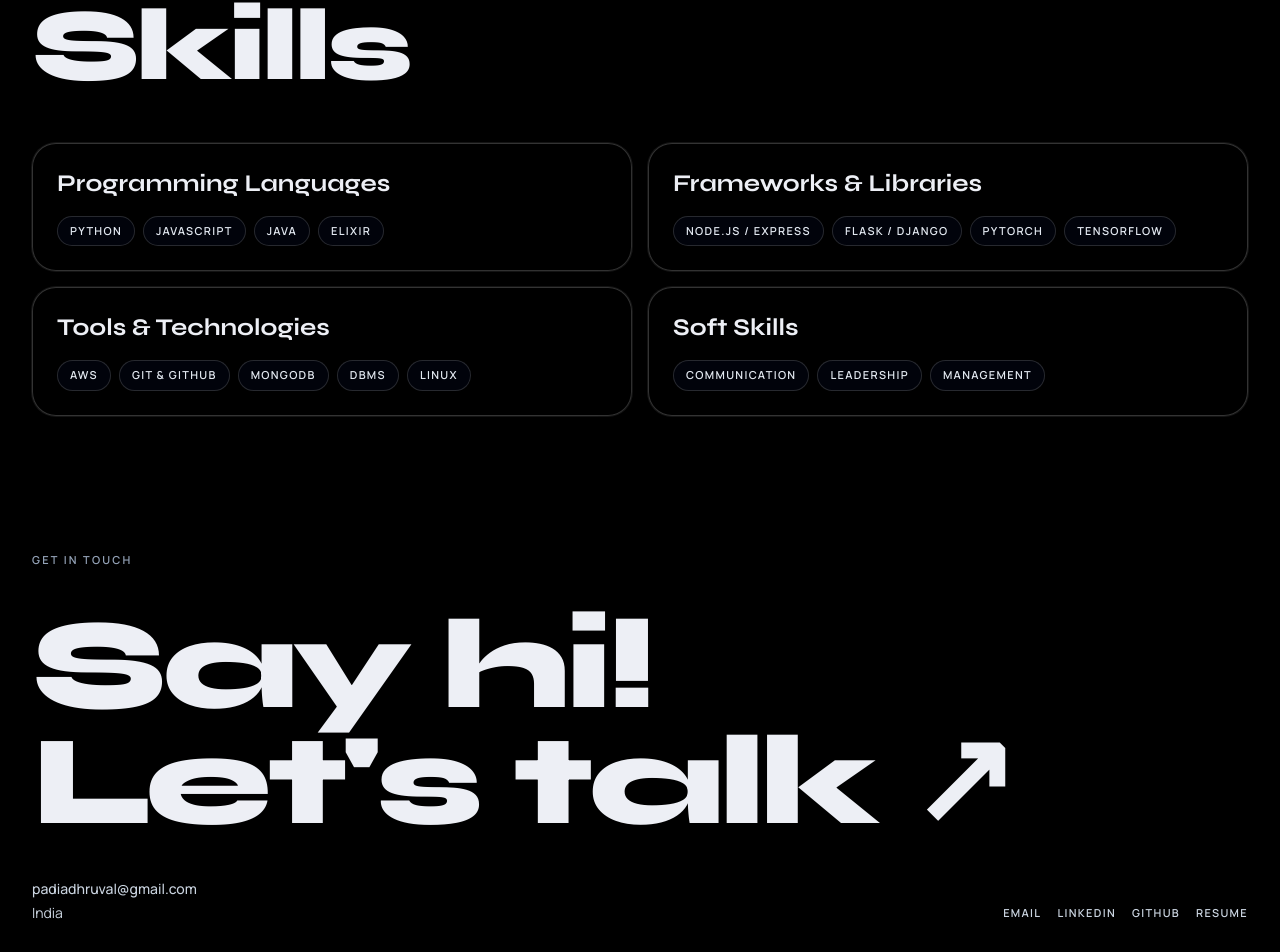
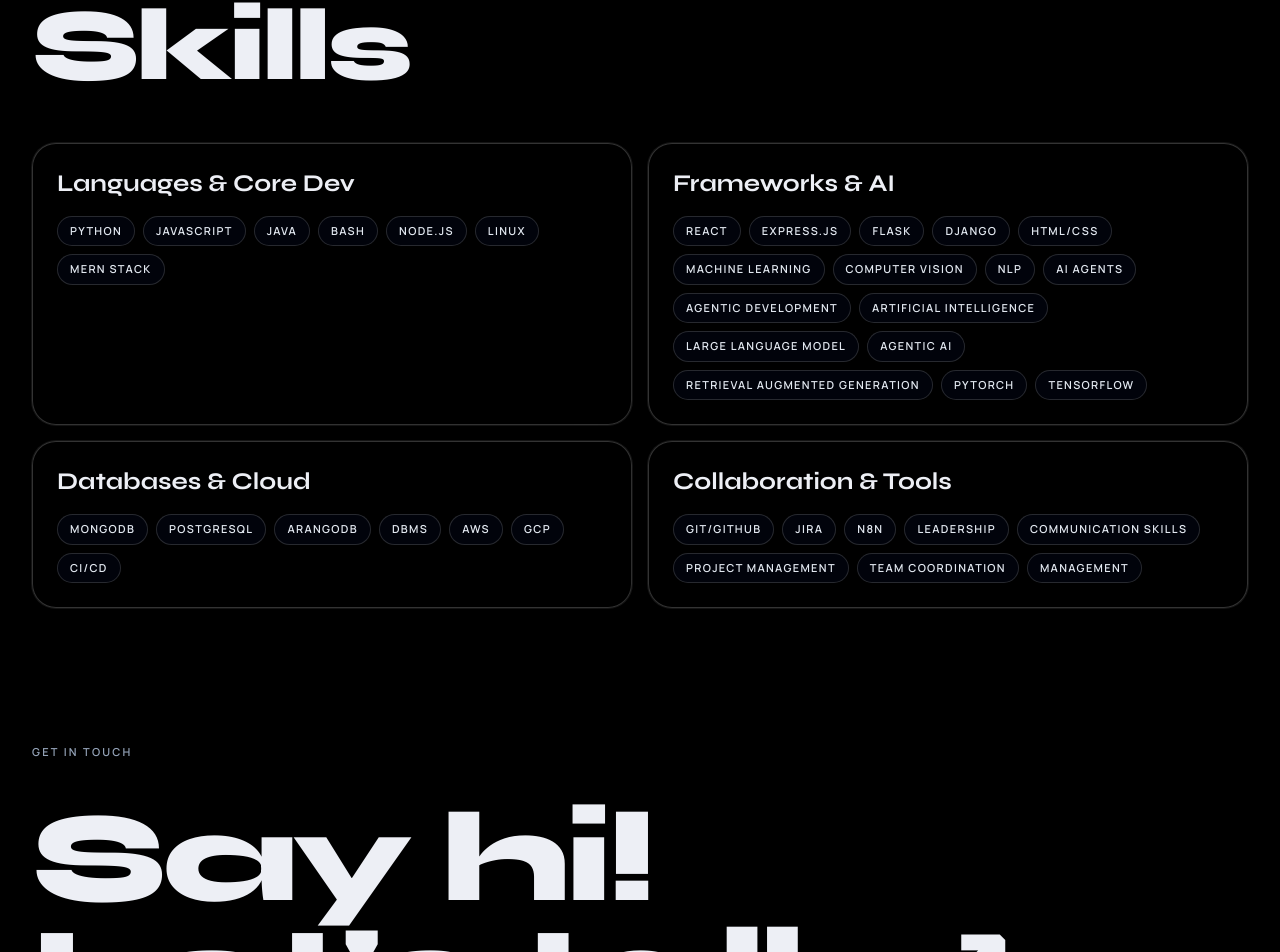
Before and after one commit to dhruval30/new-portfolio-dhruval, a React (Vite) app: page / in a window 1280 px wide. Shown: the part 7531-8483 px from the top of the page. Built offline with nearby package versions, Linux system fonts and the light colour scheme.

Commit message:
chore: expand skills taxonomy with full-stack, AI, tooling, and collaboration competencies

```diff
--- a/src/data/portfolio.js
+++ b/src/data/portfolio.js
@@ -26,20 +26,46 @@
 
 export const skills = [
   {
-    category: "Programming Languages",
-    items: ["Python", "JavaScript", "Java", "Elixir"],
+    category: "Languages & Core Dev",
+    items: ["Python", "JavaScript", "Java", "Bash", "Node.js", "Linux", "MERN Stack"],
   },
   {
-    category: "Frameworks & Libraries",
-    items: ["Node.js / Express", "Flask / Django", "PyTorch", "TensorFlow"],
+    category: "Frameworks & AI",
+    items: [
+      "React",
+      "Express.js",
+      "Flask",
+      "Django",
+      "HTML/CSS",
+      "Machine Learning",
+      "Computer Vision",
+      "NLP",
+      "AI Agents",
+      "Agentic Development",
+      "Artificial Intelligence",
+      "Large Language Model",
+      "Agentic AI",
+      "Retrieval Augmented Generation",
+      "PyTorch",
+      "TensorFlow",
+    ],
   },
   {
-    category: "Tools & Technologies",
-    items: ["AWS", "Git & GitHub", "MongoDB", "DBMS", "Linux"],
+    category: "Databases & Cloud",
+    items: ["MongoDB", "PostgreSQL", "ArangoDB", "DBMS", "AWS", "GCP", "CI/CD"],
   },
   {
-    category: "Soft Skills",
-    items: ["Communication", "Leadership", "Management"],
+    category: "Collaboration & Tools",
+    items: [
+      "Git/GitHub",
+      "Jira",
+      "n8n",
+      "Leadership",
+      "Communication Skills",
+      "Project Management",
+      "Team Coordination",
+      "Management",
+    ],
   },
 ];
 
```
